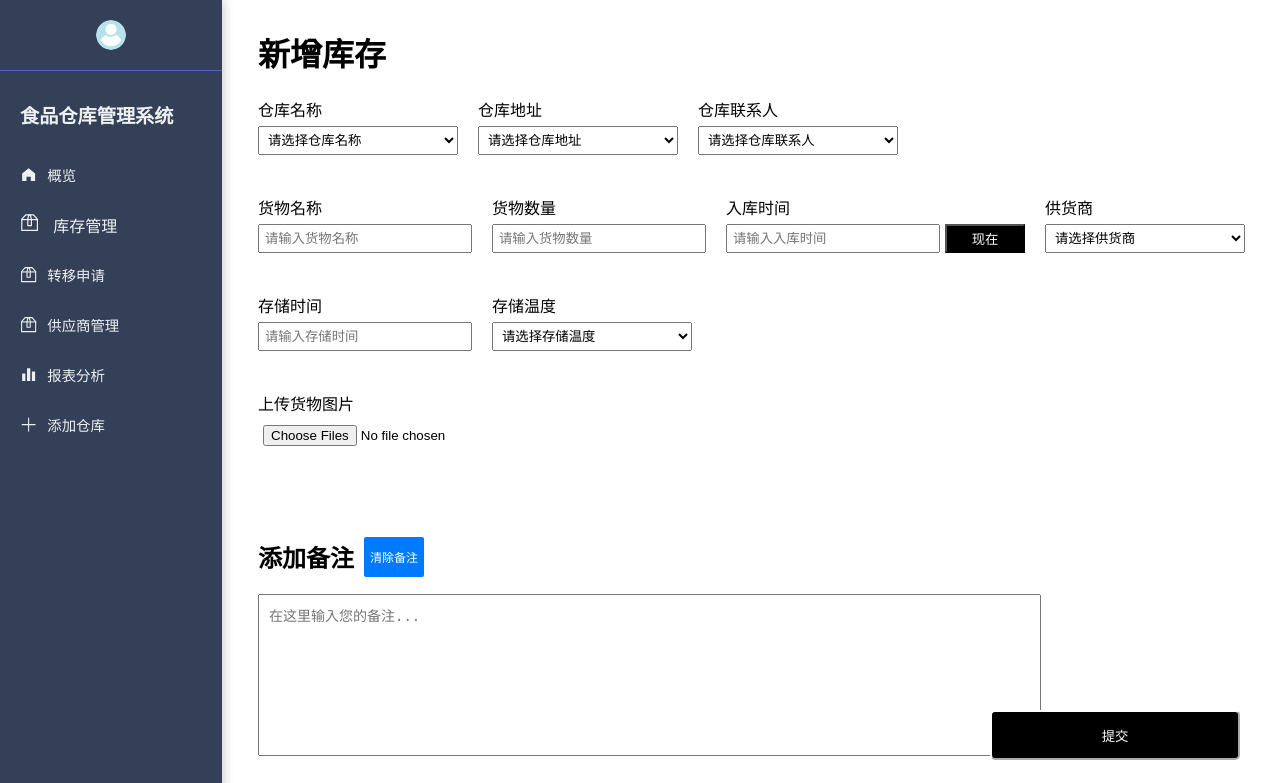
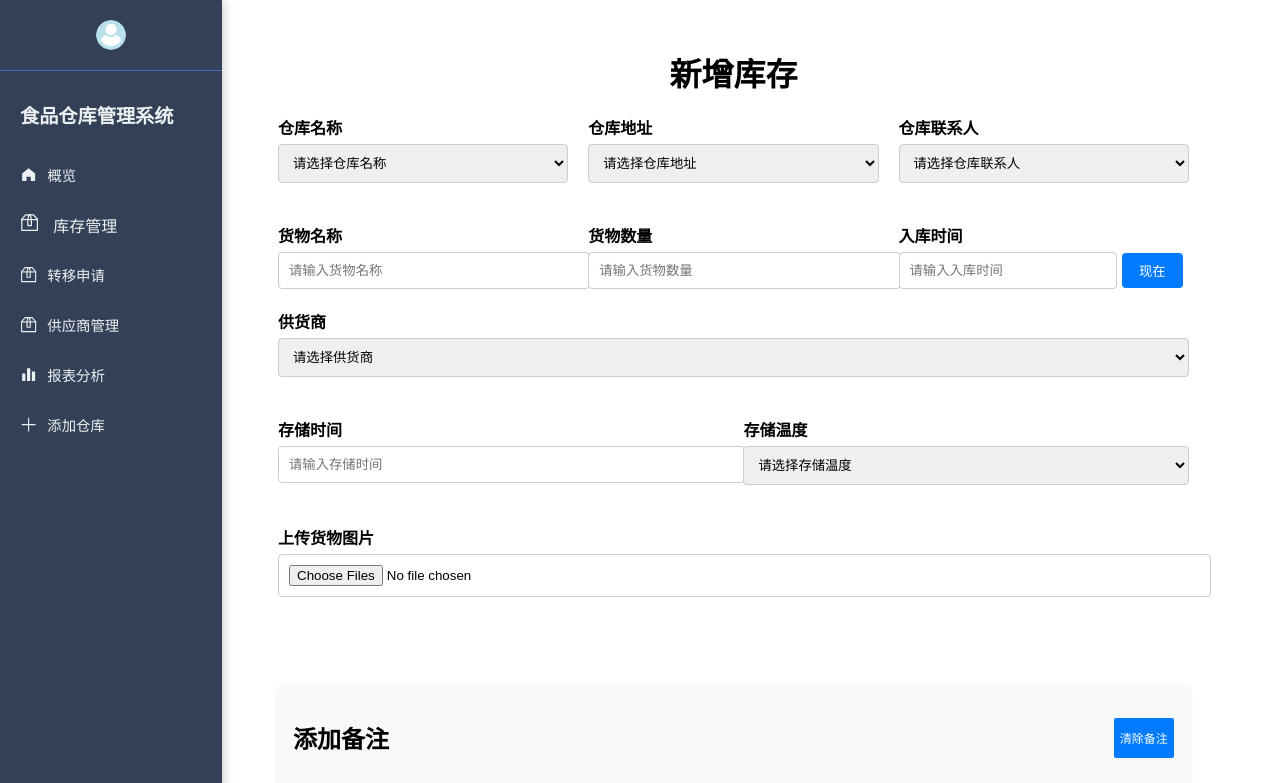
Before and after one commit to Andralice/boke, a Vue app: page /addStore in a window 1280 px wide. Shown: the top 783 px of the page. Built offline with nearby package versions, Linux system fonts and the light colour scheme; sample sign-in values are in the browser's storage; the HTML template or start-up script is replaced by a standard one.

Commit message:
第一次优化

```diff
--- a/src/pages/Store/CreateWarehouse.vue
+++ b/src/pages/Store/CreateWarehouse.vue
@@ -1,6 +1,8 @@
 <template>
     <div class="addstore-body">
       <h1>新增仓库</h1>
+
+      <!-- 第一组输入 -->
       <div class="addsotre_container">
         <div class="addsotre-group">
           <label for="仓库名称">仓库名称</label>
@@ -19,11 +21,11 @@
         </div>
         <div class="addsotre-group">
           <label for="仓库联系人">仓库联系人</label>
-                <div class="time-input-container">
           <input type="text" id="仓库联系人" placeholder="请输入仓库联系人" v-model="formData.仓库联系人">
         </div>
       </div>
-        </div>
+
+      <!-- 第二组输入 -->
       <div class="addsotre_container">
         <div class="addsotre-group">
           <label for="存储温度">存储温度</label>
@@ -43,6 +45,8 @@
           <input type="text" id="货架数量" placeholder="请输入货架数量" v-model="formData.货架数量">
         </div>
       </div>
+
+      <!-- 图片上传 -->
       <div class="addsotre_container">
         <div class="addsotre-group">
           <label for="imageInput">上传仓库图片</label>
@@ -55,32 +59,35 @@
           </div>
         </div>
       </div>
+
+      <!-- 备注 -->
       <div class="note-container">
         <div class="header">
           <h2>添加备注</h2>
           <button class="note-button" @click="clearNote()">清除备注</button>
         </div>
-        <textarea id="note-input" placeholder="在这里输入您的备注..."></textarea>
+        <textarea id="note-input" placeholder="在这里输入您的备注..." v-model="formData.备注"></textarea>
       </div>
+
+      <!-- 提交按钮 -->
+      <div class="addstore-button">
+        <button @click="submitForm">提交</button>
       </div>
-    <div class="addstore-button">
-        <button>提交</button>
     </div>
   </template>
 
   <script lang="ts" setup name='CreateWarehouse'>
-import { ref, onMounted } from 'vue';
+  import { ref, } from 'vue';
 
   interface FormData {
     仓库名称: string;
     仓库地址: string;
     仓库联系人: string;
     开放时间: string;
-    货物数量: string;
-    入库时间: string;
     仓库面积: string;
     货架数量: string;
     存储温度: string;
+    备注: string;
   }
 
   const formData = ref<FormData>({
@@ -88,11 +95,10 @@ const formData = ref<FormData>({
     仓库地址: '',
     仓库联系人: '',
     开放时间: '',
-    货物数量: '',
-    入库时间: '',
     仓库面积: '',
     货架数量: '',
-    存储温度: ''
+    存储温度: '',
+    备注: ''
   });
 
   const previews = ref<string[]>([]);
@@ -100,7 +106,7 @@ const previews = ref<string[]>([]);
   function setCurrentTime() {
     const now = new Date();
     const formattedTime = now.toLocaleString(); // 获取当前时间并格式化
-    formData.value.入库时间 = formattedTime;
+    formData.value.开放时间 = formattedTime;
   }
 
   function handleFileChange(event: Event) {
@@ -120,9 +126,14 @@ function handleFileChange(event: Event) {
     }
   }
 
-onMounted(() => {
-    // 其他初始化逻辑
-});
+  function clearNote() {
+    formData.value.备注 = '';
+  }
+
+  function submitForm() {
+    console.log('Form submitted:', formData.value);
+    // 在这里可以进行表单验证和提交逻辑
+  }
   </script>
 
   <style scoped>
@@ -130,35 +141,47 @@ onMounted(() => {
     width: 100%;
     height: 95%;
     background-color: white;
+    padding: 20px;
+    box-sizing: border-box;
   }
 
-.h1 {
-    margin: 40px;
+  h1 {
+    text-align: center;
+    margin-bottom: 20px;
   }
 
   .addsotre_container {
     display: flex;
-    justify-content: flex-start;
-    width: 100%;
-    flex-direction: row;
+    justify-content: space-between;
     gap: 20px;
     padding-bottom: 40px;
+    flex-wrap: wrap;
   }
 
   .addsotre-group {
     display: flex;
     flex-direction: column;
     align-items: flex-start;
+    flex: 1;
+    min-width: 250px;
   }
 
   label {
     margin-bottom: 5px;
+    font-weight: bold;
   }
 
   select, input {
     cursor: pointer;
-    width: 200px;
-    padding: 5px;
+    width: 100%;
+    padding: 10px;
+    border: 1px solid #ccc;
+    border-radius: 4px;
+    transition: border-color 0.3s ease;
+  }
+
+  select:focus, input:focus {
+    border-color: #007bff;
   }
 
   .time-input-container {
@@ -173,40 +196,37 @@ select, input {
 
   .time-input-container button {
     width: 80px;
-    padding: 3px;
-    background-color: black;
-    border-color: black;
+    padding: 8px;
+    background-color: #007bff;
+    border: none;
     color: white;
+    border-radius: 4px;
+    transition: background-color 0.3s ease;
   }
 
   .time-input-container button:hover {
-    cursor: pointer;
-    background-color: blue;
-    border-color: blue;
+    background-color: #0056b3;
   }
 
   .addstore-button {
-    align-items: flex-end;
     display: flex;
     justify-content: flex-end;
+    margin-top: 20px;
   }
 
   .addstore-button button {
     width: 250px;
     height: 50px;
-    position: absolute;
-    right: 40px;
-    bottom: 40px;
     color: white;
-    background-color: black;
-    border-color: white;
+    background-color: #007bff;
+    border: none;
     border-radius: 5px;
+    cursor: pointer;
+    transition: background-color 0.3s ease;
   }
 
   .addstore-button button:hover {
-    cursor: pointer;
-    background-color: blue;
-    border-color: blue;
+    background-color: #0056b3;
   }
 
   .preview-container {
@@ -227,38 +247,51 @@ select, input {
     height: 100px;
     object-fit: cover;
     border: 1px solid #ccc;
+    border-radius: 4px;
   }
+
   .note-container {
-    height: 100px;
-    width: 80%;
+    margin-top: 20px;
+    background-color: #f9f9f9;
+    padding: 15px;
     border-radius: 8px;
+    box-shadow: 0 2px 5px rgba(0, 0, 0, 0.1);
   }
+
   .header {
     display: flex;
-    justify-content: flex-start;
+    justify-content: space-between;
+    align-items: center;
+    margin-bottom: 10px;
   }
+
   textarea {
     width: 100%;
     height: 140px;
     resize: vertical;
     padding: 10px;
-    margin-bottom: 10px;
-    font-size: 14px;
+    border: 1px solid #ccc;
+    border-radius: 4px;
+    transition: border-color 0.3s ease;
   }
+
+  textarea:focus {
+    border-color: #007bff;
+  }
+
   .note-button {
-    /* width: 100px ; */
     margin-left: 10px;
-    margin-top: 18px;
     height: 40px;
-    align-items: center;
     background-color: #007bff;
     color: white;
     border: none;
     border-radius: 2px;
     font-size: 12px;
+    cursor: pointer;
+    transition: background-color 0.3s ease;
   }
-button:hover {
-    cursor: pointer;
+
+  .note-button:hover {
     background-color: #0056b3;
   }
   </style>
--- a/src/pages/Store/addStore.vue
+++ b/src/pages/Store/addStore.vue
@@ -1,6 +1,8 @@
 <template>
     <div class="addstore-body">
       <h1>新增库存</h1>
+
+      <!-- 第一组输入 -->
       <div class="addsotre_container">
         <div class="addsotre-group">
           <label for="仓库名称">仓库名称</label>
@@ -30,6 +32,8 @@
           </select>
         </div>
       </div>
+
+      <!-- 第二组输入 -->
       <div class="addsotre_container">
         <div class="addsotre-group">
           <label for="货物名称">货物名称</label>
@@ -56,6 +60,8 @@
           </select>
         </div>
       </div>
+
+      <!-- 第三组输入 -->
       <div class="addsotre_container">
         <div class="addsotre-group">
           <label for="存储时间">存储时间</label>
@@ -71,6 +77,8 @@
           </select>
         </div>
       </div>
+
+      <!-- 图片上传 -->
       <div class="addsotre_container">
         <div class="addsotre-group">
           <label for="imageInput">上传货物图片</label>
@@ -83,21 +91,25 @@
           </div>
         </div>
       </div>
+
+      <!-- 备注 -->
       <div class="note-container">
         <div class="header">
           <h2>添加备注</h2>
-            <button class="note-button" onclick="clearNote()">清除备注</button>
+          <button class="note-button" @click="clearNote()">清除备注</button>
         </div>
-        <textarea id="note-input" placeholder="在这里输入您的备注..."></textarea>
+        <textarea id="note-input" placeholder="在这里输入您的备注..." v-model="formData.备注"></textarea>
       </div>
+
+      <!-- 提交按钮 -->
+      <div class="addstore-button">
+        <button @click="submitForm">提交</button>
       </div>
-    <div class="addstore-button">
-        <button>提交</button>
     </div>
   </template>
 
   <script lang="ts" setup name='addStore'>
-import { ref, onMounted } from 'vue';
+  import { ref } from 'vue';
 
   interface FormData {
     仓库名称: string;
@@ -109,6 +121,7 @@ interface FormData {
     供货商: string;
     存储时间: string;
     存储温度: string;
+    备注: string;
   }
 
   const formData = ref<FormData>({
@@ -120,7 +133,8 @@ const formData = ref<FormData>({
     入库时间: '',
     供货商: '',
     存储时间: '',
-    存储温度: ''
+    存储温度: '',
+    备注: ''
   });
 
   const previews = ref<string[]>([]);
@@ -148,45 +162,61 @@ function handleFileChange(event: Event) {
     }
   }
 
-onMounted(() => {
-    // 其他初始化逻辑
-});
+  function clearNote() {
+    formData.value.备注 = '';
+  }
+
+  function submitForm() {
+    console.log('Form submitted:', formData.value);
+    // 在这里可以进行表单验证和提交逻辑
+  }
   </script>
 
   <style scoped>
   .addstore-body {
     width: 100%;
-    height: 95%;
+    padding: 20px;
+    box-sizing: border-box;
     background-color: white;
   }
 
-.h1 {
-    margin: 40px;
+  h1 {
+    text-align: center;
+    margin-bottom: 20px;
   }
 
   .addsotre_container {
     display: flex;
-    justify-content: flex-start;
-    width: 100%;
-    flex-direction: row;
+    justify-content: space-between;
     gap: 20px;
     padding-bottom: 40px;
+    flex-wrap: wrap;
   }
 
   .addsotre-group {
     display: flex;
     flex-direction: column;
     align-items: flex-start;
+    flex: 1;
+    min-width: 250px;
   }
 
   label {
     margin-bottom: 5px;
+    font-weight: bold;
   }
 
   select, input {
     cursor: pointer;
-    width: 200px;
-    padding: 5px;
+    width: 100%;
+    padding: 10px;
+    border: 1px solid #ccc;
+    border-radius: 4px;
+    transition: border-color 0.3s ease;
+  }
+
+  select:focus, input:focus {
+    border-color: #007bff;
   }
 
   .time-input-container {
@@ -201,40 +231,37 @@ select, input {
 
   .time-input-container button {
     width: 80px;
-    padding: 3px;
-    background-color: black;
-    border-color: black;
+    padding: 8px;
+    background-color: #007bff;
+    border: none;
     color: white;
+    border-radius: 4px;
+    transition: background-color 0.3s ease;
   }
 
   .time-input-container button:hover {
-    cursor: pointer;
-    background-color: blue;
-    border-color: blue;
+    background-color: #0056b3;
   }
 
   .addstore-button {
-    align-items: flex-end;
     display: flex;
     justify-content: flex-end;
+    margin-top: 20px;
   }
 
   .addstore-button button {
     width: 250px;
     height: 50px;
-    position: absolute;
-    right: 40px;
-    bottom: 40px;
     color: white;
-    background-color: black;
-    border-color: white;
+    background-color: #007bff;
+    border: none;
     border-radius: 5px;
+    cursor: pointer;
+    transition: background-color 0.3s ease;
   }
 
   .addstore-button button:hover {
-    cursor: pointer;
-    background-color: blue;
-    border-color: blue;
+    background-color: #0056b3;
   }
 
   .preview-container {
@@ -255,38 +282,51 @@ select, input {
     height: 100px;
     object-fit: cover;
     border: 1px solid #ccc;
+    border-radius: 4px;
   }
+
   .note-container {
-    height: 100px;
-    width: 80%;
+    margin-top: 20px;
+    background-color: #f9f9f9;
+    padding: 15px;
     border-radius: 8px;
+    box-shadow: 0 2px 5px rgba(0, 0, 0, 0.1);
   }
+
   .header {
     display: flex;
-    justify-content: flex-start;
+    justify-content: space-between;
+    align-items: center;
+    margin-bottom: 10px;
   }
+
   textarea {
     width: 100%;
     height: 140px;
     resize: vertical;
     padding: 10px;
-    margin-bottom: 10px;
-    font-size: 14px;
+    border: 1px solid #ccc;
+    border-radius: 4px;
+    transition: border-color 0.3s ease;
   }
+
+  textarea:focus {
+    border-color: #007bff;
+  }
+
   .note-button {
-    /* width: 100px ; */
     margin-left: 10px;
-    margin-top: 18px;
     height: 40px;
-    align-items: center;
     background-color: #007bff;
     color: white;
     border: none;
     border-radius: 2px;
     font-size: 12px;
+    cursor: pointer;
+    transition: background-color 0.3s ease;
   }
-button:hover {
-    cursor: pointer;
+
+  .note-button:hover {
     background-color: #0056b3;
   }
   </style>
```
Also changed, not shown: src/pages/homePage.vue (+92 -26 lines), src/routers/routes.js (+8 -0 lines). Lines whose indentation alone changed are shown as unchanged.
